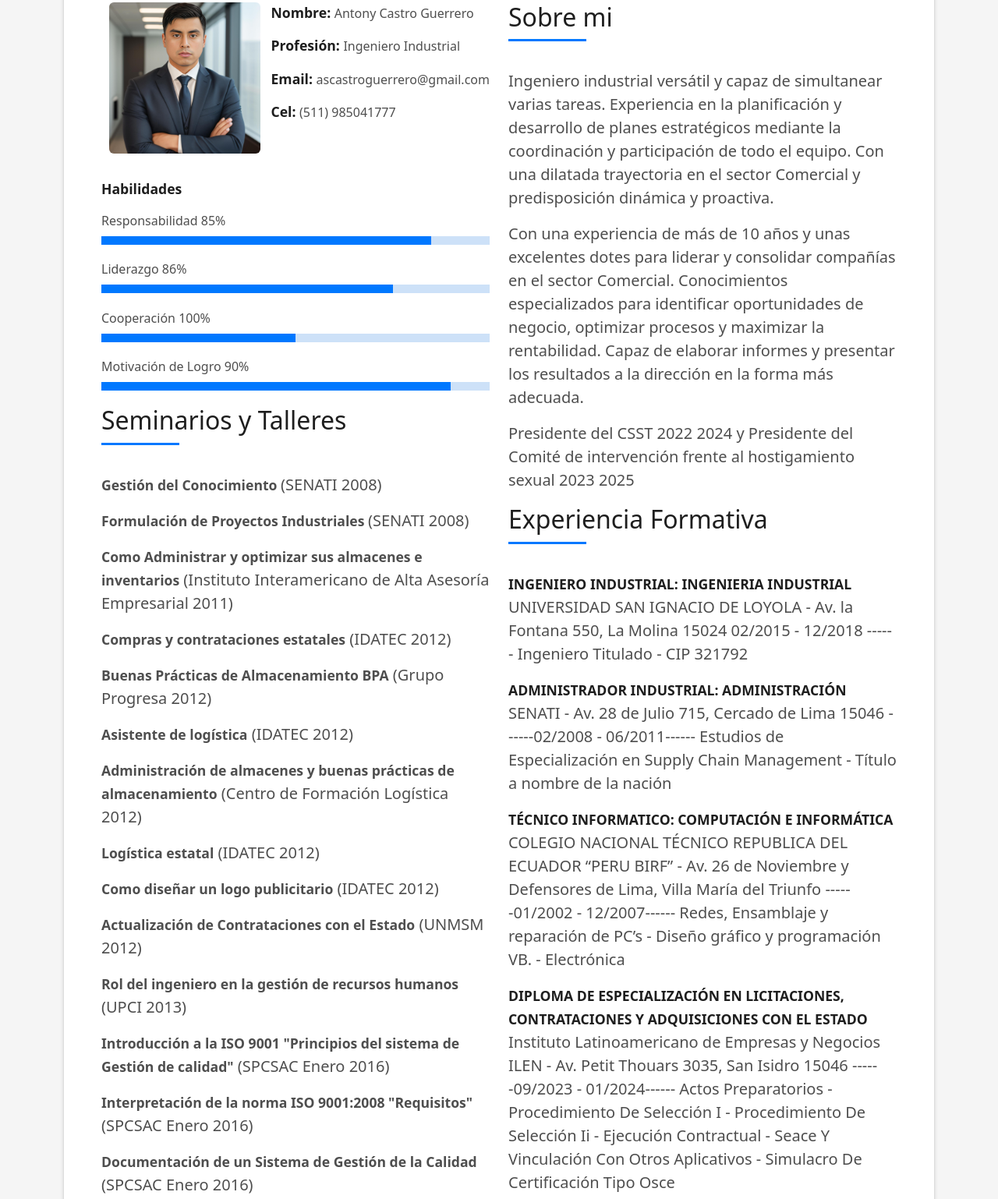
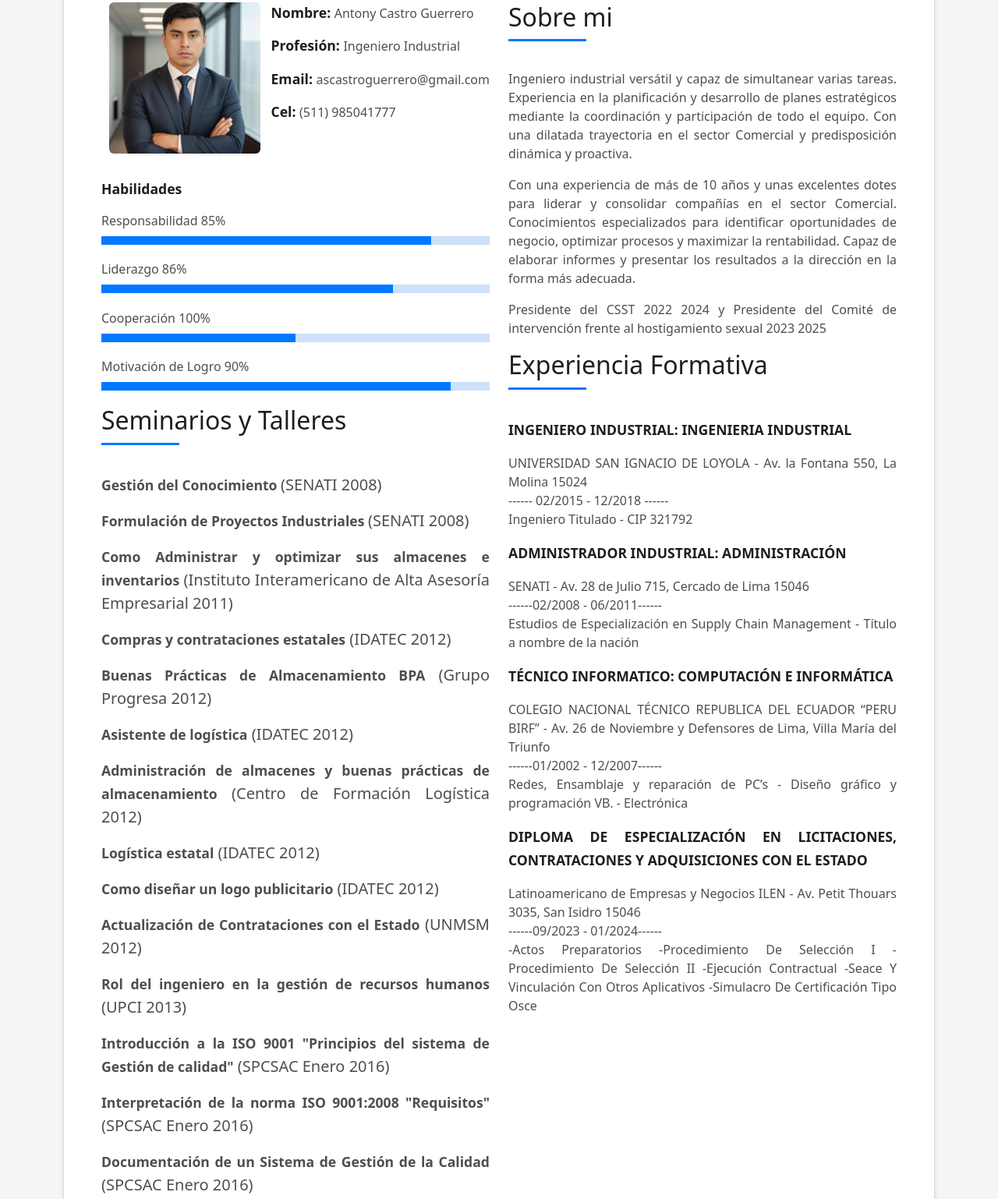
Before and after one commit to AnthonSteven/AnthonSteven, a plain HTML site: page index.html in a window 1280 px wide. Shown: the part 925-2463 px from the top of the page at 78% size. Drawn offline with Linux system fonts and the light colour scheme.

Commit message:
actualizando mi Cv

```diff
--- a/assets/css/style.css
+++ b/assets/css/style.css
@@ -59,6 +59,7 @@ a:hover {
 .service-box,
 .paralax-mf {
   box-shadow: 0 13px 8px -10px rgba(0, 0, 0, 0.1);
+
 }
 
 .box-shadow-a,
@@ -90,6 +91,7 @@ a:hover {
   background-repeat: no-repeat;
   background-attachment: fixed;
   background-size: cover;
+  background-position: top center;
 }
 
 @media (max-width: 1024px) {
@@ -203,6 +205,7 @@ a:hover {
   margin-bottom: 3rem;
   z-index: 2;
   box-shadow: 0 1px 1px 0 rgba(0, 0, 0, 0.06), 0 2px 5px 0 rgba(0, 0, 0, 0.2);
+  text-align: justify;
 }
 
 @media (min-width: 768px) {
@@ -898,7 +901,7 @@ a:hover {
 .service-box .s-title {
   font-size: 1.4rem;
   text-transform: uppercase;
-  text-align: center;
+  text-align: justify;
   padding: 0.4rem 0;
 }
 
@@ -943,16 +946,18 @@ a:hover {
   margin-bottom: 3rem;
   -webkit-backface-visibility: hidden;
   backface-visibility: hidden;
-  background-color: #fff;
+  background-color: #ffffff;
+
 }
 
 .work-box:hover img {
-  transform: scale(1.3);
+  transform: scale(1.5);
 }
 
 .work-img {
   display: block;
   overflow: hidden;
+
 }
 
 .work-img img {
--- a/index.html
+++ b/index.html
@@ -162,20 +162,20 @@
                         Sobre mi
                       </h5>
                     </div>
-                    <p class="lead">
+                    <p class="s-title">
                       Ingeniero industrial versátil y capaz de simultanear varias tareas. Experiencia en la
                       planificación y desarrollo de planes estratégicos mediante la coordinación y
                       participación de todo el equipo. Con una dilatada trayectoria en el sector Comercial y
                       predisposición dinámica y proactiva.
                     </p>
-                    <p class="lead">
+                    <p class="s-title">
                       Con una experiencia de más de 10 años y unas
                       excelentes dotes para liderar y consolidar compañías en el sector Comercial.
                       Conocimientos especializados para identificar oportunidades de negocio, optimizar procesos
                       y maximizar la rentabilidad. Capaz de elaborar informes y presentar los resultados a la
                       dirección en la forma más adecuada.
                     </p>
-                    <p class="lead">
+                    <p class="s-title">
                       Presidente del CSST 2022 2024 y Presidente
                       del Comité de intervención frente al hostigamiento sexual 2023 2025
                     </p>
@@ -184,32 +184,40 @@
                         Experiencia Formativa
                       </h5>
                     </div>
+                    </textarea>
                     <p class="lead">
                       <span class="title-s">INGENIERO INDUSTRIAL: INGENIERIA INDUSTRIAL</span>
-                      UNIVERSIDAD SAN IGNACIO DE LOYOLA - Av. la Fontana 550, La Molina 15024
-                      02/2015 - 12/2018 ------
+                    <P class="s-title"> UNIVERSIDAD SAN IGNACIO DE LOYOLA - Av. la Fontana 550, La Molina 15024
+                      <br>------ 02/2015 - 12/2018 ------</br>
                       Ingeniero Titulado - CIP 321792
+                    </P>
                     </p>
                     <p class="lead">
                       <span class="title-s">ADMINISTRADOR INDUSTRIAL: ADMINISTRACIÓN</span>
-                      SENATI - Av. 28 de Julio 715, Cercado de Lima 15046
-                      ------02/2008 - 06/2011------
+                    <p class="s-title">SENATI - Av. 28 de Julio 715, Cercado de Lima 15046
+                      <br>------02/2008 - 06/2011------<br>
                       Estudios de Especialización en Supply Chain Management - Título a nombre de la nación
+                    </p>
                     </p>
                     <p class="lead">
                       <span class="title-s">TÉCNICO INFORMATICO: COMPUTACIÓN E INFORMÁTICA</span>
-                      COLEGIO NACIONAL TÉCNICO REPUBLICA DEL ECUADOR “PERU BIRF” - Av. 26 de Noviembre y Defensores de
+                    <p class="s-title">COLEGIO NACIONAL TÉCNICO REPUBLICA DEL ECUADOR “PERU BIRF” - Av. 26 de Noviembre
+                      y Defensores de
                       Lima, Villa María del Triunfo
-                      ------01/2002 - 12/2007------
+                      <br>------01/2002 - 12/2007------</br>
                       Redes, Ensamblaje y reparación de PC’s - Diseño gráfico y programación VB. - Electrónica
+                    </p>
                     </p>
                     <p class="lead">
                       <span class="title-s">DIPLOMA DE ESPECIALIZACIÓN EN LICITACIONES, CONTRATACIONES Y ADQUISICIONES
                         CON EL ESTADO</span>
-                      Instituto Latinoamericano de Empresas y Negocios ILEN - Av. Petit Thouars 3035, San Isidro 15046
-                      ------09/2023 - 01/2024------
-                      Actos Preparatorios - Procedimiento De Selección I - Procedimiento De Selección Ii - Ejecución
-                      Contractual - Seace Y Vinculación Con Otros Aplicativos - Simulacro De Certificación Tipo Osce
+                    <p class="s-title">Latinoamericano de Empresas y Negocios ILEN - Av. Petit Thouars 3035, San Isidro
+                      15046
+                      <br>------09/2023 - 01/2024------</br>
+                      -Actos Preparatorios -Procedimiento De Selección I -Procedimiento De Selección II -Ejecución
+                      Contractual -Seace Y Vinculación Con Otros Aplicativos
+                      -Simulacro De Certificación Tipo Osce
+                    </p>
                     </p>
                   </div>
                 </div>
@@ -405,6 +413,7 @@
           </div>
           <div class="col-md-4">
             <div class="work-box">
+
               <a href="assets/img/equilibrio.jpg" data-gallery="portfolioGallery" class="portfolio-lightbox">
                 <div class="work-img">
                   <img src="assets/img/equilibrio.jpg" alt="" class="img-fluid">
@@ -430,10 +439,10 @@
           </div>
           <div class="col-md-4">
             <div class="work-box">
-              <a href="assets/img/antony.castro.guerrero.titulo.jpg" data-gallery="portfolioGallery"
-                class="portfolio-lightbox">
+              <a href="assets/img/antony.castro.guerrero.titulo.jpg" data-gallery="portfolioGallery" class="portfolio-lightbox">
                 <div class="work-img">
                   <img src="assets/img/antony.castro.guerrero.titulo.jpg" alt="" class="img-fluid">
+                </div>
             </div>
             </a>
             <div class="work-content">
@@ -446,8 +455,7 @@
                 </div>
                 <div class="col-sm-4">
                   <div class="w-like">
-                      <a href="portfolio-details.html" target="_blank"> <span
-                          class="bi bi-plus-circle"></span></a>
+                    <a href="portfolio-details.html" target="_blank"> <span class="bi bi-plus-circle"></span></a>
                   </div>
                 </div>
               </div>
```
Also changed, not shown: portfolio-details.html (+1 -1 lines), assets/img/interpretaciondelanormaiso9001.spc.2016V2.jpg (added). Lines whose indentation alone changed are shown as unchanged.
